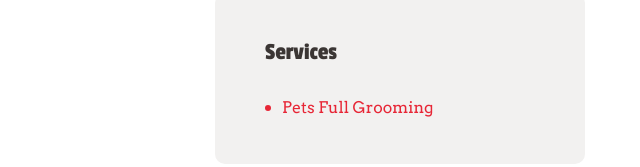
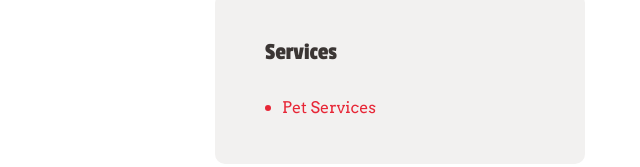
Before and after one commit to git2vinay/github.io, a plain HTML site: page single-service-1.html in a window 1280 px wide. Shown: the part 662-829 px from the top of the page, 640-1280 px from the left. Drawn offline with Linux system fonts and the light colour scheme; files whose address does not match are found by name; a web font is replaced by a local one.

Commit message:
one service file.

```diff
--- a/single-service-1.html
+++ b/single-service-1.html
@@ -350,7 +350,7 @@
                             <h3 class="sidebar-title">Services</h3>
                             <div class="widget-content">
                                 <ul class="category-list">
-                                    <li class="active"><a href="single-service-1.html">Pets Full Grooming</a></li>
+                                    <li class="active"><a href="single-service-1.html">Pet Services</a></li>
                                   <!--  <li><a href="single-service-2.html">Regular Health Checkups</a></li>
                                     <li><a href="single-service-3.html">Styling Your Pets</a></li>
                                     <li><a href="single-service-4.html">Bath, Dry & Brush</a></li>
```
